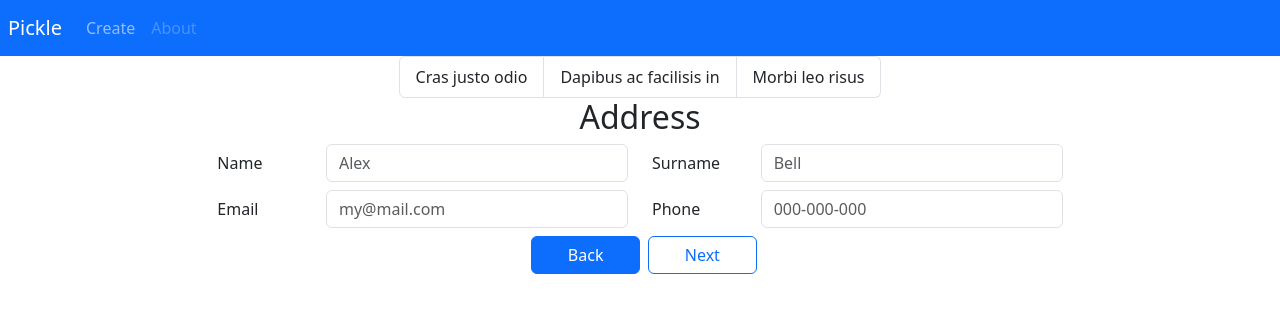
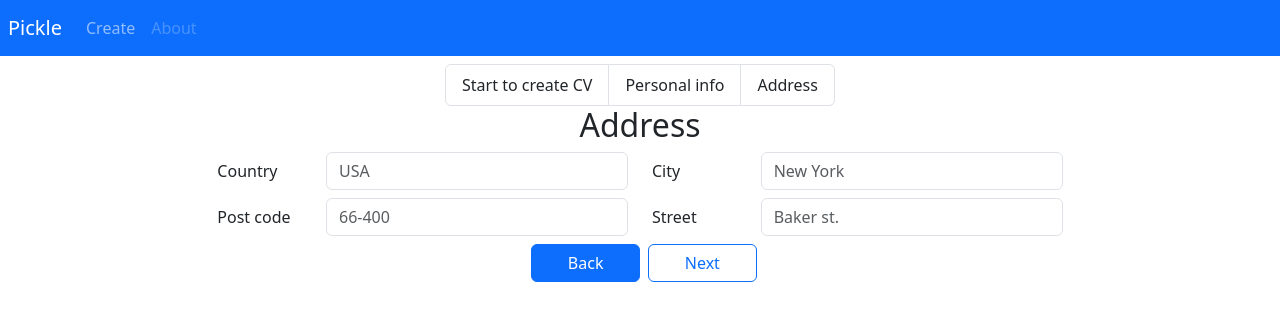
Before and after one commit to Minat004/Pickle.CVlite, an Angular app in the folder Pickle.CVlite.API/ClientApp/: page /build-cv/address in a window 1280 px wide. Shown: the top 320 px of the page. Built offline with nearby package versions, Linux system fonts and the light colour scheme.

Commit message:
page correct

```diff
--- a/Pickle.CVlite.API/ClientApp/src/app/modules/build-cv/build-cv.component.html
+++ b/Pickle.CVlite.API/ClientApp/src/app/modules/build-cv/build-cv.component.html
@@ -1,7 +1,5 @@
-<ul class="list-group list-group-horizontal justify-content-center">
-  <li class="list-group-item">Cras justo odio</li>
-  <li class="list-group-item">Dapibus ac facilisis in</li>
-  <li class="list-group-item">Morbi leo risus</li>
+<ul class="list-group list-group-horizontal justify-content-center mt-2">
+  <li *ngFor="let step of steps" class="list-group-item">{{ step.title }}</li>
 </ul>
 
 <h2 class="my-2 text-center"
--- a/Pickle.CVlite.API/ClientApp/src/app/modules/build-cv/components/address/address.component.html
+++ b/Pickle.CVlite.API/ClientApp/src/app/modules/build-cv/components/address/address.component.html
@@ -1,23 +1,23 @@
 <h2 class="text-center">Address</h2>
 <form>
   <div class="form-group row mt-2 justify-content-center">
-    <label for="name" class="col-sm-1 col-form-label">Name</label>
+    <label for="country" class="col-sm-1 col-form-label">Country</label>
     <div class="col-sm-3">
-      <input type="text" class="form-control" id="name" placeholder="Alex">
+      <input type="text" class="form-control" id="country" placeholder="USA">
     </div>
-    <label for="surName" class="col-sm-1 col-form-label">Surname</label>
+    <label for="city" class="col-sm-1 col-form-label">City</label>
     <div class="col-sm-3">
-      <input type="text" class="form-control" id="surName" placeholder="Bell">
+      <input type="text" class="form-control" id="city" placeholder="New York">
     </div>
   </div>
   <div class="form-group row mt-2 justify-content-center">
-    <label for="mail" class="col-sm-1 col-form-label">Email</label>
+    <label for="postCode" class="col-sm-1 col-form-label">Post code</label>
     <div class="col-sm-3">
-      <input type="text" class="form-control" id="mail" placeholder="my@mail.com">
+      <input type="text" class="form-control" id="postCode" placeholder="66-400">
     </div>
-    <label for="phone" class="col-sm-1 col-form-label">Phone</label>
+    <label for="street" class="col-sm-1 col-form-label">Street</label>
     <div class="col-sm-3">
-      <input type="text" class="form-control" id="phone" placeholder="000-000-000">
+      <input type="text" class="form-control" id="street" placeholder="Baker st.">
     </div>
   </div>
 </form>
```
